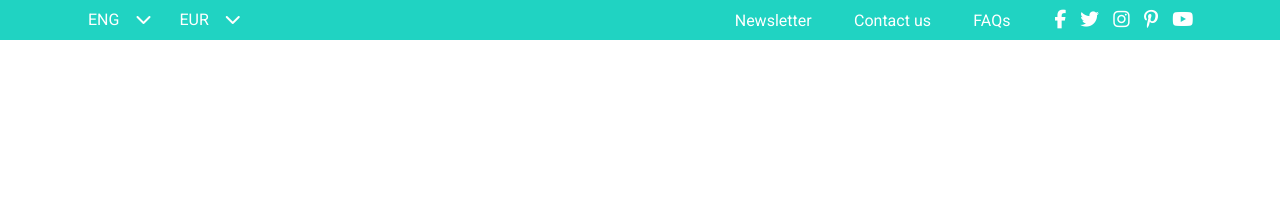
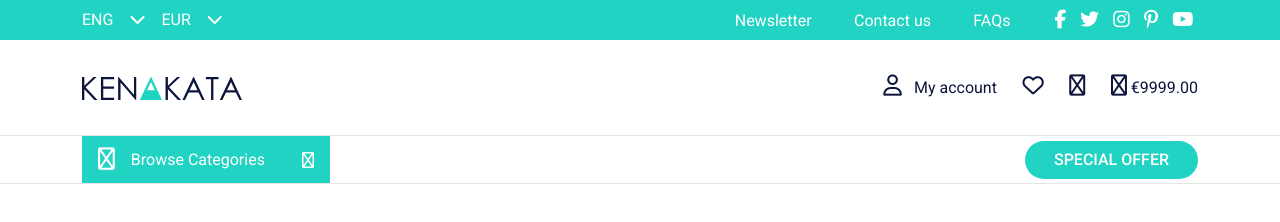
Before and after one commit to olzzon85/startup-kenkata-assignment, a plain HTML site: page index.html in a window 1280 px wide. Drawn offline with nearby package versions, Linux system fonts and the light colour scheme.

Commit message:
finish first part,just need to comment my code

```diff
--- a/css/style.css
+++ b/css/style.css
@@ -43,6 +43,20 @@ html, body {
     color: var(--color-theme-dark);
 }
 
+.btn-theme {
+    background-color: var(--color-theme);
+    color: var(--color-white);
+    border-radius: var(--border-radius-medium);
+    font-weight: var(--font-weight-medium);
+    padding-left: 1.75rem;
+    padding-right: 1.75rem;
+}
+
+    .btn-theme:hover {
+        background-color: var(--color-theme-dark);
+        color: var(--color-white);
+    }
+
 
 /* top-menu */
 .top-menu {
@@ -71,6 +85,7 @@ html, body {
                 background-color: var(--color-theme);
                 color: var(--color-white);
                 border: none;
+                padding: 0;
             }
                 .top-menu .site-settings .dropdown-theme button:hover {
                     color: var(--color-theme-dark);
@@ -116,3 +131,98 @@ html, body {
                 .top-menu .menu-links .social-media a:last-child {
                     margin: 0 0 0 0.3;
                 }
+
+
+/* main-menu */
+.main-menu {
+    background-color: var(--color-white);
+    color: var(--color-theme-dark);
+}
+
+    .main-menu > .container {
+        display: flex;
+        justify-content: space-between;
+        align-items: center;
+        padding-top: 2.2rem;
+        padding-bottom: 2.2rem;
+    }
+
+    .main-menu .brand {
+        flex: 2;
+    }
+    .main-menu .search {
+        flex: 4;
+    }
+    .main-menu .menu-links {
+        flex: 3;
+        display: flex;
+        justify-content: end;
+        align-items: center;
+    }
+        .main-menu .menu-links .menu-link {
+            text-decoration: none;
+            color: var(--color-theme-dark);
+            margin: 0 0.8rem;
+        }
+            .main-menu .menu-links .menu-link:hover {
+                color: var(--color-theme);
+            }
+            .main-menu .menu-links .menu-link:last-child {
+                margin: 0 2.4rem 0 0;
+            }
+            .main-menu .menu-links .menu-link:last-child{
+                 margin: 0 0 0 0.8rem;
+            }
+        .main-menu .menu-links .menu-link i {
+                font-size: var(--font-size-16);
+        }
+
+/* navbar and special offer */
+    .main-menu nav {
+        border-top: 1px solid var(--color-grey-2);
+        border-bottom: 1px solid var(--color-grey-2);
+    }
+        .main-menu > nav >.container {
+            display: flex;
+            justify-content: space-between;
+            align-items: center;
+        }
+
+        .main-menu nav .browse-categories {
+            flex: 2;
+        }
+
+            .main-menu nav .browse-categories button {
+                background-color: var(--color-theme);
+                border: none;
+                color: var(--color-white);
+                font-size: 1rem;
+                width: 100%;
+                display: flex;
+                justify-content: space-between;
+                align-items: center;
+                padding: 0.7rem 1rem;
+            }
+                .main-menu nav .browse-categories button:hover {
+                    background-color: var(--color-theme-dark);
+                    color: var(--color-white);
+                }
+
+                .main-menu nav .browse-categories button span {
+                    display: flex;
+                    align-items: center;
+                }
+
+                .main-menu nav .browse-categories button > span > i {
+                    font-size: 1.4em;
+                }
+
+
+        .main-menu nav .special-offer {
+                flex: 7;
+                display: flex;
+                justify-content: end;
+                align-items: center;
+
+
+        }
--- a/index.html
+++ b/index.html
@@ -51,7 +51,43 @@
             </div>
         </div>
 
-
+        <div class="main-menu">
+            <div class="container">
+                <div class="brand">
+                    <a href="index.html"><img src="images/logotype.svg" alt="Kenkata Webshop"></a>
+                </div>
+                <div class="search"></div>
+                <div class="menu-links">
+                    <a class="menu-link" href="#"><i class="fa-regular fa-user me-2"></i> My account</a>
+                    <a class="menu-link" href="#"><i class="fa-regular fa-heart"></i></a>
+                    <a class="menu-link" href="#"><i class="fa-regular fa-shuffle"></i></a>
+                    <a class="menu-link" href="#"><i class="fa-regular fa-cart-shopping"></i>
+                        <span id="cart-total">€9999.00</span>
+                    </a>
+                </div>
+            </div>
+            <nav>
+                <div class="container">
+                    <div class="browse-categories">
+                        <div class="dropdown">
+                            <button type="button" data-bs-toggle="dropdown" aria-expanded="false">
+                              <span>
+                                <i class="fa-regular fa-bars me-3"></i> Browse Categories
+                              </span>
+                              <i class="fa-regular fa-chevron-down ms-4"></i>
+                            </button>
+                            <ul class="dropdown-menu">
+                              <li><a class="dropdown-item" href="#">Computers</a></li>
+                              <li><a class="dropdown-item" href="#">TV & Displays</a></li>
+                            </ul>
+                        </div>
+                    </div>
+                    <div class="special-offer">
+                        <button class="btn btn-theme">SPECIAL OFFER</button>
+                    </div>
+                </div>
+            </nav>
+        </div>
     </header>
 
 </body>
```
Also changed, not shown: images/icons/bag-icon.svg (added), images/icons/compare-icon.svg (added), images/icons/heart-icon.svg (added), images/icons/user-icon.svg (added), images/logotype.svg (added).
